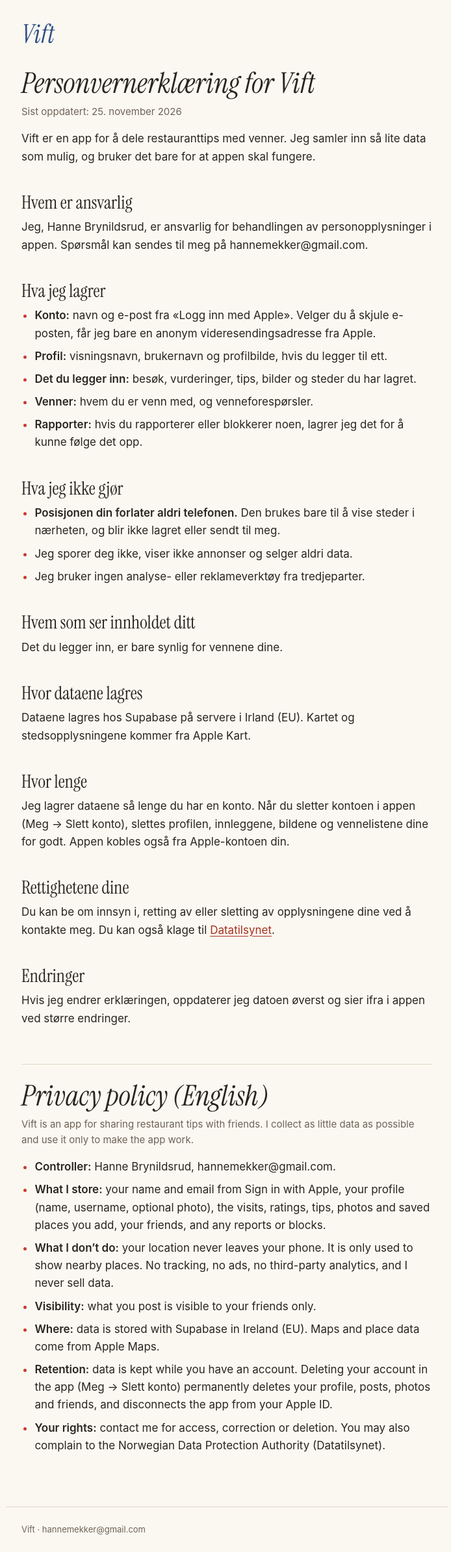
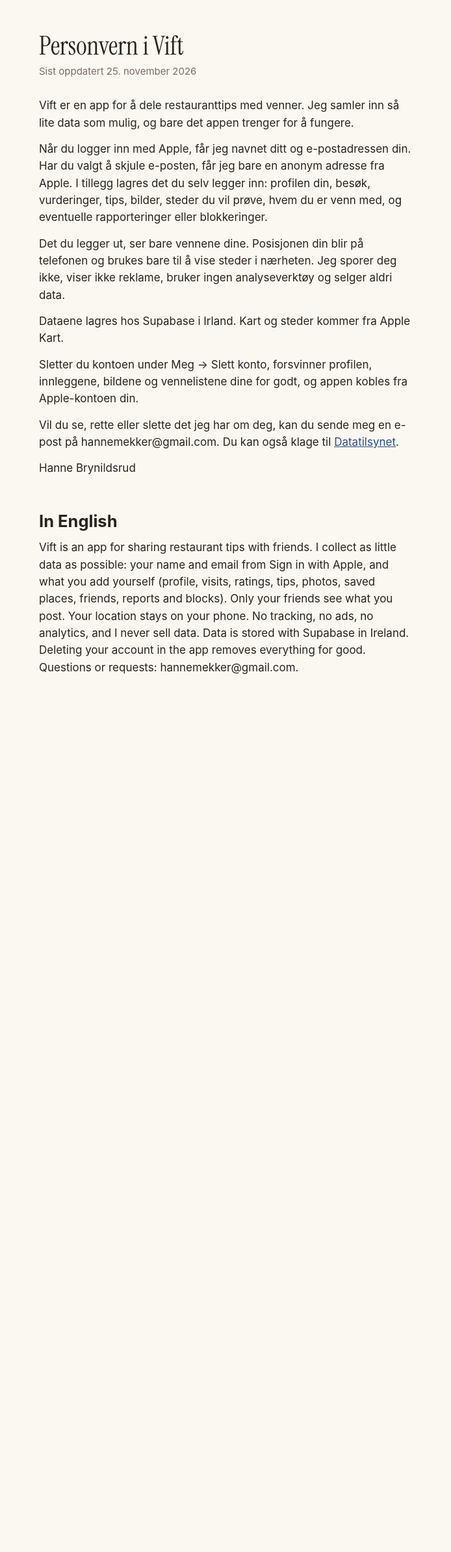
Before and after one commit to h9bee/vift-personvern, a Jekyll site: the page built from index.md, in a window 1280 px wide. Shown: the whole page at 65% size, without its empty margins (291-985 px from the left). Built offline with Jekyll 4.4.1, drawn with Linux system fonts in a browser that asks for light colours; after the commit the page ends 1134 px from its top, so only the background shows below that.

Commit message:
Enklere side og tekst
Co-Authored-By: Claude Opus 5.5 <noreply@anthropic.com>

```diff
--- a/_layouts/default.html
+++ b/_layouts/default.html
@@ -7,49 +7,20 @@
 <title>{{ page.title }}</title>
 <style>
 @font-face { font-family: "Instrument Serif"; src: url("fonts/InstrumentSerif-Regular.ttf") format("truetype"); font-display: swap; }
-@font-face { font-family: "Instrument Serif"; font-style: italic; src: url("fonts/InstrumentSerif-Italic.ttf") format("truetype"); font-display: swap; }
-:root {
-  --bg: #FBF8F2; --sand: #F2EBDF; --hairline: #E2D7C5;
-  --text: #2A241E; --muted: #6E6356;
-  --blue: #2F4F86; --red: #C73E2C; --red-text: #A8321F;
-}
-@media (prefers-color-scheme: dark) {
-  :root {
-    --bg: #1A1714; --sand: #2E2822; --hairline: #3D352D;
-    --text: #F3EDE4; --muted: #B3A797;
-    --blue: #8FA8D6; --red: #E06A55; --red-text: #F08A75;
-  }
-}
-* { box-sizing: border-box; }
-html { -webkit-text-size-adjust: 100%; }
-body {
-  margin: 0; background: var(--bg); color: var(--text);
-  font: 17px/1.6 -apple-system, BlinkMacSystemFont, "SF Pro Text", system-ui, sans-serif;
-}
-.wordmark {
-  display: block; max-width: 680px; margin: 0 auto; padding: 32px 24px 0;
-  font: italic 40px/1 "Instrument Serif", Georgia, serif; color: var(--blue); text-decoration: none;
-}
-main { max-width: 680px; margin: 0 auto; padding: 8px 24px 64px; }
-h1, h2 { font-family: "Instrument Serif", Georgia, serif; font-weight: 400; color: var(--text); letter-spacing: 0; }
-h1 { font-style: italic; font-size: 44px; line-height: 1.1; margin: 24px 0 8px; }
-h2 { font-size: 28px; line-height: 1.2; margin: 40px 0 8px; }
-h1 + p { color: var(--muted); font-size: 15px; margin-top: 0; }
-p, ul { margin: 0 0 16px; }
-ul { padding-left: 1.2em; }
-li { margin-bottom: 8px; }
-li::marker { color: var(--red); }
-strong { font-weight: 600; }
-a { color: var(--red-text); text-underline-offset: 3px; }
-hr { border: 0; border-top: 1px solid var(--hairline); margin: 56px 0 16px; }
-footer { max-width: 680px; margin: 0 auto; padding: 24px; border-top: 1px solid var(--hairline); color: var(--muted); font-size: 13px; }
+:root { --bg: #FBF8F2; --text: #2A241E; --muted: #7A6F62; --link: #2F4F86; }
+@media (prefers-color-scheme: dark) { :root { --bg: #1A1714; --text: #EDE6DC; --muted: #A89C8D; --link: #8FA8D6; } }
+body { margin: 0; background: var(--bg); color: var(--text); font: 17px/1.55 -apple-system, system-ui, sans-serif; }
+main { max-width: 34em; margin: 0 auto; padding: 48px 22px 80px; }
+h1 { font: 400 40px/1.1 "Instrument Serif", Georgia, serif; margin: 0 0 6px; }
+h1 + p { color: var(--muted); font-size: 15px; margin-bottom: 28px; }
+h2 { font: 600 15px/1.4 inherit; margin: 48px 0 8px; }
+p { margin: 0 0 14px; }
+a { color: var(--link); }
 </style>
 </head>
 <body>
-<a class="wordmark" href="./">Vift</a>
 <main>
 {{ content }}
 </main>
-<footer>Vift · hannemekker@gmail.com</footer>
 </body>
 </html>
--- a/index.md
+++ b/index.md
@@ -1,62 +1,26 @@
 ---
 layout: default
-title: Personvernerklæring for Vift
+title: Personvern i Vift
 ---
 
-# Personvernerklæring for Vift
+# Personvern i Vift
 
-Sist oppdatert: 25. november 2026
+Sist oppdatert 25. november 2026
 
-Vift er en app for å dele restauranttips med venner. Jeg samler inn så lite data som mulig, og bruker det bare for at appen skal fungere.
+Vift er en app for å dele restauranttips med venner. Jeg samler inn så lite data som mulig, og bare det appen trenger for å fungere.
 
-## Hvem er ansvarlig
+Når du logger inn med Apple, får jeg navnet ditt og e-postadressen din. Har du valgt å skjule e-posten, får jeg bare en anonym adresse fra Apple. I tillegg lagres det du selv legger inn: profilen din, besøk, vurderinger, tips, bilder, steder du vil prøve, hvem du er venn med, og eventuelle rapporteringer eller blokkeringer.
 
-Jeg, Hanne Brynildsrud, er ansvarlig for behandlingen av personopplysninger i appen. Spørsmål kan sendes til meg på hannemekker@gmail.com.
+Det du legger ut, ser bare vennene dine. Posisjonen din blir på telefonen og brukes bare til å vise steder i nærheten. Jeg sporer deg ikke, viser ikke reklame, bruker ingen analyseverktøy og selger aldri data.
 
-## Hva jeg lagrer
+Dataene lagres hos Supabase i Irland. Kart og steder kommer fra Apple Kart.
 
-- **Konto:** navn og e-post fra «Logg inn med Apple». Velger du å skjule e-posten, får jeg bare en anonym videresendingsadresse fra Apple.
-- **Profil:** visningsnavn, brukernavn og profilbilde, hvis du legger til ett.
-- **Det du legger inn:** besøk, vurderinger, tips, bilder og steder du har lagret.
-- **Venner:** hvem du er venn med, og venneforespørsler.
-- **Rapporter:** hvis du rapporterer eller blokkerer noen, lagrer jeg det for å kunne følge det opp.
+Sletter du kontoen under Meg → Slett konto, forsvinner profilen, innleggene, bildene og vennelistene dine for godt, og appen kobles fra Apple-kontoen din.
 
-## Hva jeg ikke gjør
+Vil du se, rette eller slette det jeg har om deg, kan du sende meg en e-post på hannemekker@gmail.com. Du kan også klage til [Datatilsynet](https://www.datatilsynet.no).
 
-- **Posisjonen din forlater aldri telefonen.** Den brukes bare til å vise steder i nærheten, og blir ikke lagret eller sendt til meg.
-- Jeg sporer deg ikke, viser ikke annonser og selger aldri data.
-- Jeg bruker ingen analyse- eller reklameverktøy fra tredjeparter.
+Hanne Brynildsrud
 
-## Hvem som ser innholdet ditt
+## In English
 
-Det du legger inn, er bare synlig for vennene dine.
-
-## Hvor dataene lagres
-
-Dataene lagres hos Supabase på servere i Irland (EU). Kartet og stedsopplysningene kommer fra Apple Kart.
-
-## Hvor lenge
-
-Jeg lagrer dataene så lenge du har en konto. Når du sletter kontoen i appen (Meg → Slett konto), slettes profilen, innleggene, bildene og vennelistene dine for godt. Appen kobles også fra Apple-kontoen din.
-
-## Rettighetene dine
-
-Du kan be om innsyn i, retting av eller sletting av opplysningene dine ved å kontakte meg. Du kan også klage til [Datatilsynet](https://www.datatilsynet.no).
-
-## Endringer
-
-Hvis jeg endrer erklæringen, oppdaterer jeg datoen øverst og sier ifra i appen ved større endringer.
-
----
-
-# Privacy policy (English)
-
-Vift is an app for sharing restaurant tips with friends. I collect as little data as possible and use it only to make the app work.
-
-- **Controller:** Hanne Brynildsrud, hannemekker@gmail.com.
-- **What I store:** your name and email from Sign in with Apple, your profile (name, username, optional photo), the visits, ratings, tips, photos and saved places you add, your friends, and any reports or blocks.
-- **What I don't do:** your location never leaves your phone. It is only used to show nearby places. No tracking, no ads, no third-party analytics, and I never sell data.
-- **Visibility:** what you post is visible to your friends only.
-- **Where:** data is stored with Supabase in Ireland (EU). Maps and place data come from Apple Maps.
-- **Retention:** data is kept while you have an account. Deleting your account in the app (Meg → Slett konto) permanently deletes your profile, posts, photos and friends, and disconnects the app from your Apple ID.
-- **Your rights:** contact me for access, correction or deletion. You may also complain to the Norwegian Data Protection Authority (Datatilsynet).
+Vift is an app for sharing restaurant tips with friends. I collect as little data as possible: your name and email from Sign in with Apple, and what you add yourself (profile, visits, ratings, tips, photos, saved places, friends, reports and blocks). Only your friends see what you post. Your location stays on your phone. No tracking, no ads, no analytics, and I never sell data. Data is stored with Supabase in Ireland. Deleting your account in the app removes everything for good. Questions or requests: hannemekker@gmail.com.
```
